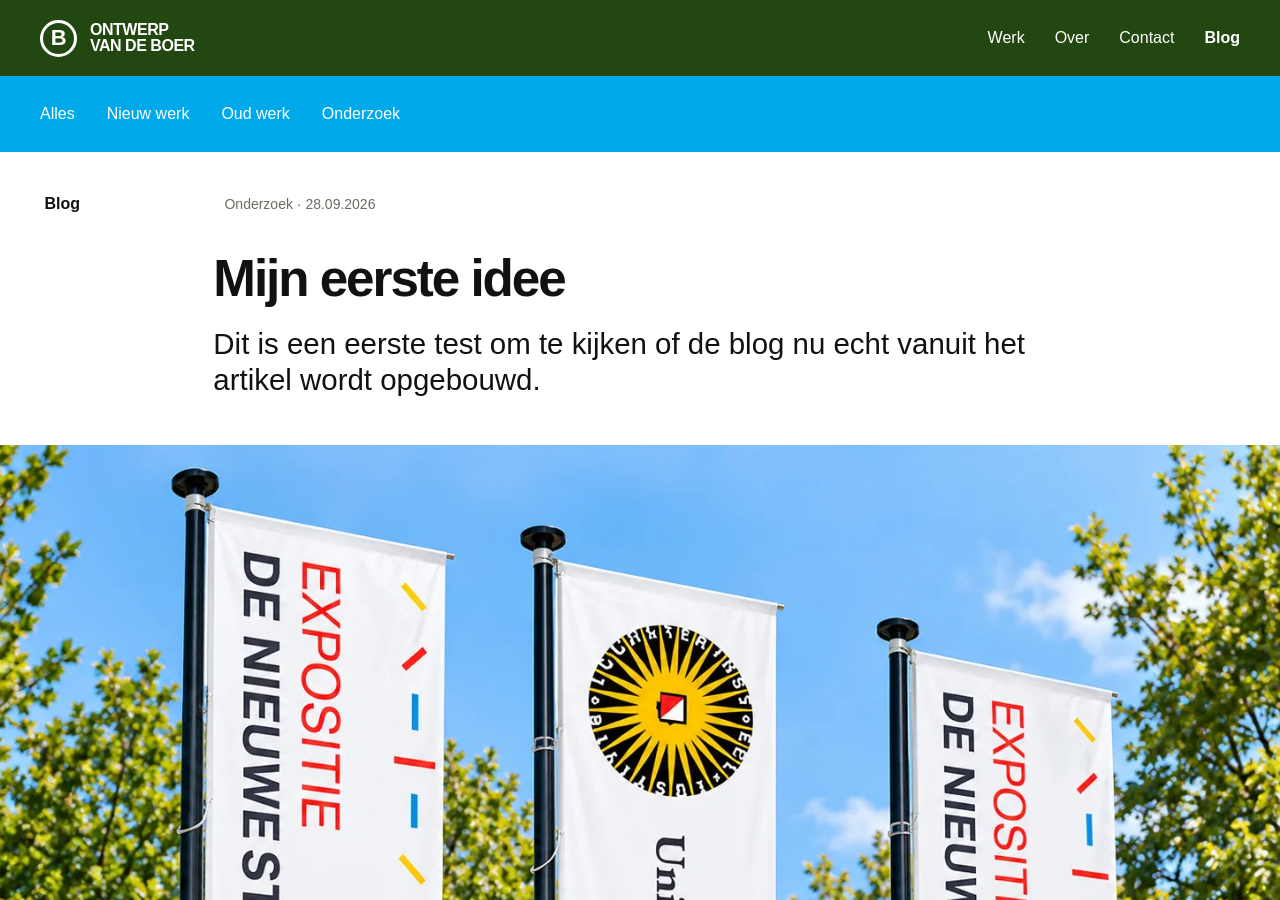
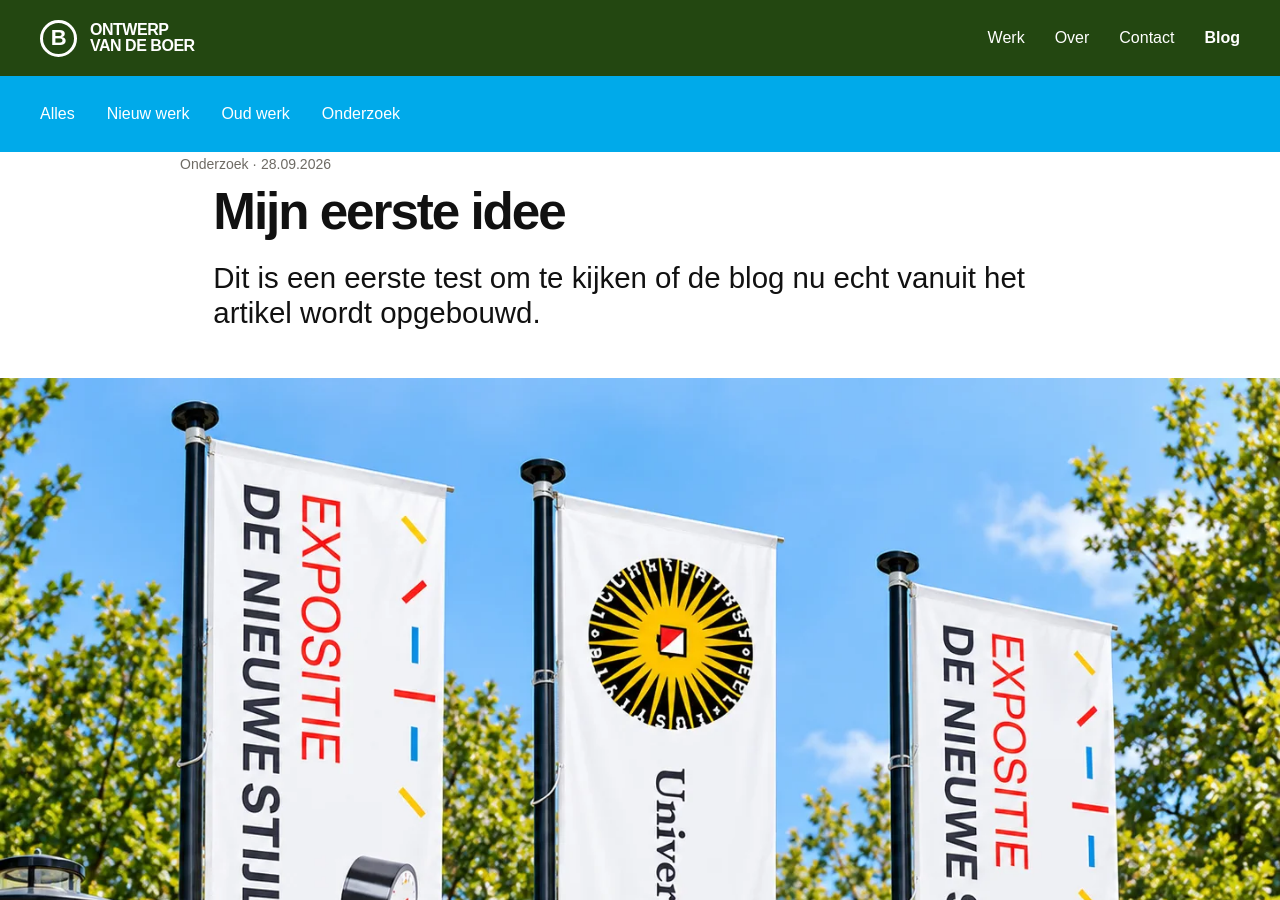
Before and after one commit to ontwerpvandeboer-lab/website, a Jekyll site: the page built from _posts/2026-09-28-mijn-eerste-idee.md, in a window 1280 px wide and 900 px high. Built offline with Jekyll 4.4.1, drawn with Linux system fonts in a browser that asks for light colours; some web fonts are replaced.

Commit message:
Remove Blog back label from article header

```diff
--- a/_layouts/post.html
+++ b/_layouts/post.html
@@ -21,7 +21,6 @@
   <div class="blog-post-subnav"><div class="shell"><nav class="blog-filters" aria-label="Blog categorieën"><a href="{{ '/blog/' | relative_url }}#alles">Alles</a><a href="{{ '/blog/' | relative_url }}#nieuw-werk">Nieuw werk</a><a href="{{ '/blog/' | relative_url }}#oud-werk">Oud werk</a><a href="{{ '/blog/' | relative_url }}#onderzoek">Onderzoek</a></nav></div></div>
 
   <main class="blog-post">
-    <a class="blog-back" href="{{ '/blog/' | relative_url }}">◀ Blog</a>
     <div class="blog-post-meta">{{ page.category }} · {{ page.date | date: "%d.%m.%Y" }}</div>
     <h1>{{ page.title }}</h1>
     <p class="blog-post-intro">{{ page.intro }}</p>
```
